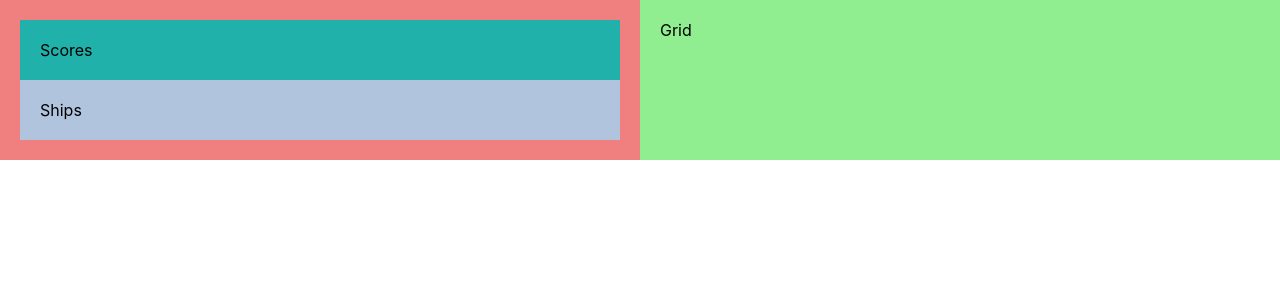
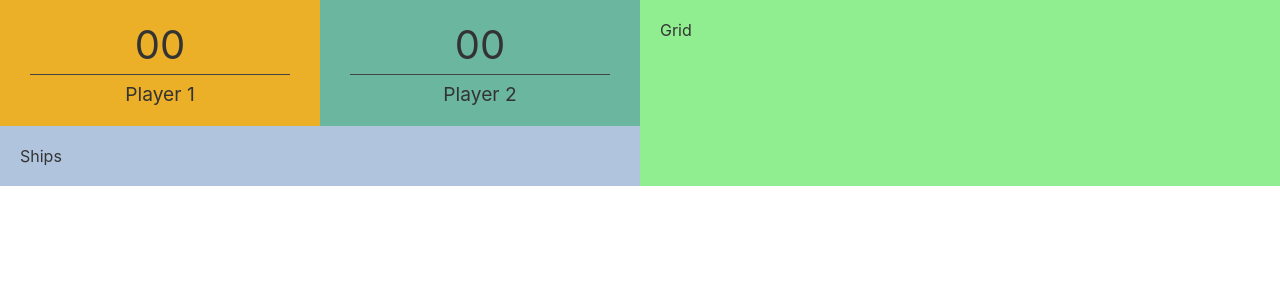
Before and after one commit to rosc0/battleship, a React (Create React App) app: page / in a window 1280 px wide. Shown: the top 300 px of the page. Built offline with nearby package versions, Linux system fonts and the light colour scheme.

Commit message:
Initial scores component layout

```diff
--- a/src/App.js
+++ b/src/App.js
@@ -1,13 +1,15 @@
+import Scores from './components/scores/Scores';
+
 import './App.scss';
 
 function App() {
   return (
     <div className='app-container'>
       <div className='game-info-container'>
-        <div className='score-container'>
-          Scores
+        <div className='player-score-container'>
+          <Scores />
         </div>
-        <div className='ships-container'>
+        <div className='ship-info-container'>
           Ships
         </div>
       </div>
--- a/src/App.scss
+++ b/src/App.scss
@@ -22,8 +22,6 @@
 .game-info-container {
   display: flex;
   flex-direction: column;
-  padding: 20px;
-  background-color: lightcoral;
 
   @include breakpoint(sm) {
     flex-direction: row;
@@ -34,9 +32,8 @@
     flex-direction: column;
   }
 
-  .score-container {
+  .player-score-container {
     width: 100%;
-    padding: 20px;
     background-color: lightseagreen;
 
     @include breakpoint(sm) {
@@ -48,7 +45,7 @@
     }
   }
 
-  .ships-container {
+  .ship-info-container {
     width: 100%;
     padding: 20px;
     background-color: lightsteelblue;
--- /dev/null
+++ b/src/components/scores/Scores.jsx
@@ -0,0 +1,21 @@
+import './Scores.styles.scss';
+
+const Scores = () => {
+  return (
+    <div className='player-scores'>
+      <div className='player player1'>
+        <span className='count'>00</span>
+        <div className='player-name'>
+          Player 1
+        </div>
+      </div>
+      <div className='player player2'>
+        <span className='count'>00</span>
+        <div className='player-name'>
+          Player 2
+        </div>
+      </div>
+    </div>
+  );
+};
+export default Scores;
--- /dev/null
+++ b/src/components/scores/Scores.styles.scss
@@ -0,0 +1,34 @@
+@use '../../styles/_variables.scss' as *;
+
+.player-scores {
+  width: 100%;
+  display: flex;
+  text-align: center;
+  justify-content: space-evenly;
+
+  .player {
+    flex: 1;
+    padding: 20px 30px;
+
+    &.player1 {
+      background-color: $player1Color;
+    }
+
+    &.player2 {
+      background-color: $player2Color;
+    }
+
+    .count {
+      font-size: 2.5rem;
+    }
+
+    .player-name {
+      border-top: 1px solid #444444;
+      margin-top: 5px;
+      padding-top: 7px;
+      font-size: 1.2rem;
+      white-space: nowrap;
+    }
+  }
+
+}
--- a/src/index.scss
+++ b/src/index.scss
@@ -5,6 +5,7 @@ body {
     sans-serif;
   -webkit-font-smoothing: antialiased;
   -moz-osx-font-smoothing: grayscale;
+  color: #333;
 }
 
 code {
```
